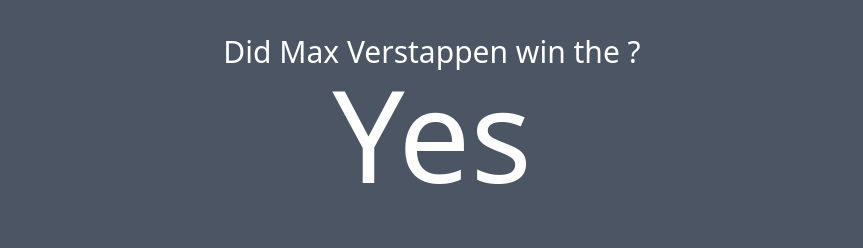
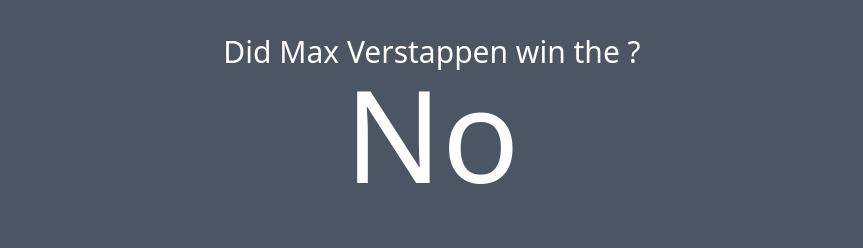
Before and after one commit to Wilko/wilko.github.io, a plain HTML site: page index.html in a window 1280 px wide. Shown: the part 846-1094 px from the top of the page, without its empty margins (208-1071 px from the left). Before the commit the page ends 1067 px from the top, so only its background shows below. Drawn offline with nearby package versions, Linux system fonts and the light colour scheme; no server answers.

Commit message:
Updated index.html

```diff
--- a/index.html
+++ b/index.html
@@ -7,11 +7,12 @@
 		<title>Did Max Verstappen win?</title>
 	</head>
 	<body class="h-full w-full bg-gray-600">
-		<div class="flex flex-col justify-center items-center" x-data="{won:true}" x-init="won=_.last((await axios.get('https://api.openf1.org/v1/position?meeting_key=latest&driver_number=1&session_key=latest')).data).position==1">
+		<div class="flex flex-col justify-center items-center" x-data="{won:null}" x-init="won=_.last((await axios.get('https://api.openf1.org/v1/position?meeting_key=latest&driver_number=1&session_key=latest')).data).position==1">
 		<img x-show="won" class="my-10" src="happymax.jpg" alt="Happy Max Verstappen">
 		<img x-show="!won" class="my-10" src="sadmax.jpg" alt="Sad Max Verstappen">
 		<div x-data="{lastrace:''}" x-init="lastrace=await (_.last((await axios.get('https://api.openf1.org/v1/meetings?meeting_key=latest')).data).meeting_name)"><h2 class="text-3xl text-white"  x-text="'Did Max Verstappen win the ' + lastrace + '?'"></h2></div>
-		<div><h1 class="text-9xl text-white" x-text="won?'Yes':'No'"></h1></div>
+		<div><h1 class="text-9xl text-white mb-40" x-text="won?'Yes':'No'"></h1></div>
+
 		</div>
 	</body>
 </html>
```
